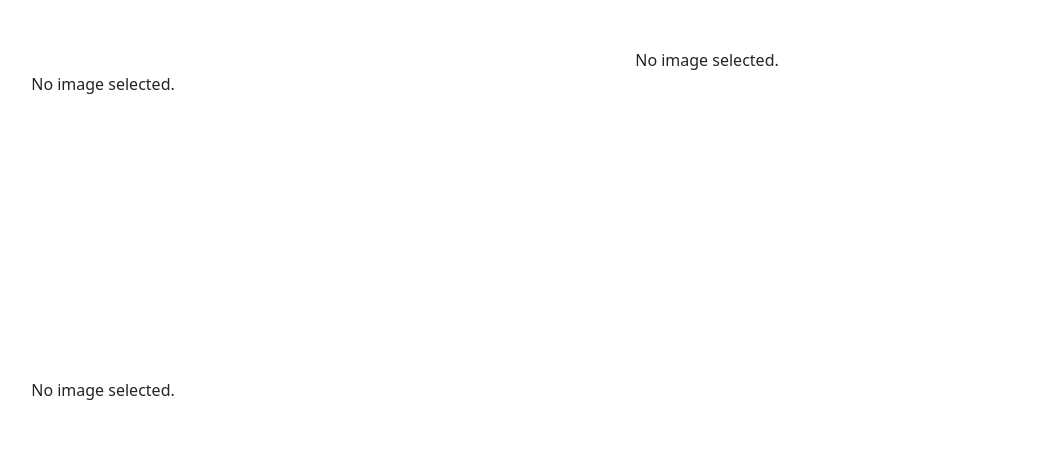
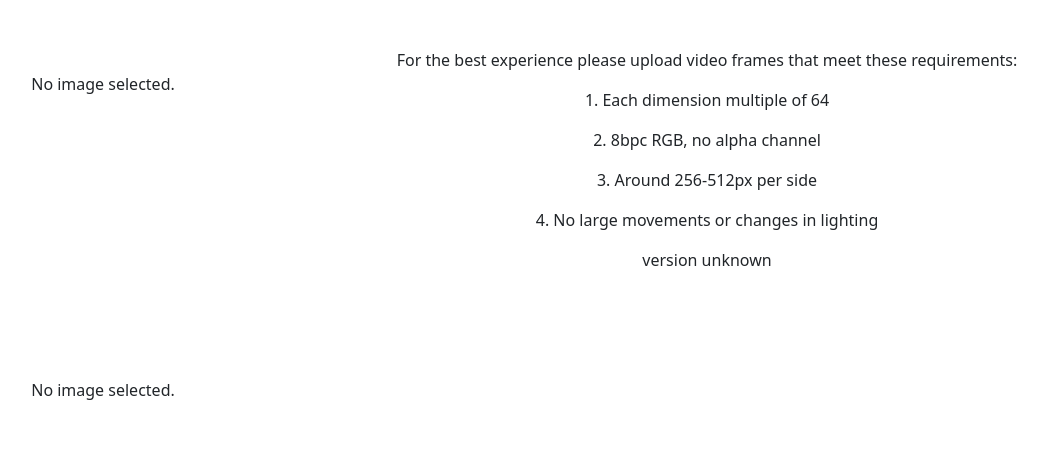
Before and after one commit to nik0sc/ai-demo, a Flask app: page / in a window 1280 px wide. Shown: the top 465 px of the page, without its empty margins (84-1131 px from the left). Run offline with Flask 2, Linux system fonts and the light colour scheme; some libraries are stand-ins or nearby versions.

Commit message:
disclaimer

```diff
--- a/app.py
+++ b/app.py
@@ -6,6 +6,7 @@ from urllib.request import urlopen
 from io import BytesIO
 from typing import Tuple, Dict
 import sys
+import os
 
 import torch
 import torchvision.transforms as transforms
@@ -13,6 +14,7 @@ import numpy as np
 import cv2
 
 PATH_TO_MODEL = "model_1e-4_4.pt"
+GIT_REV = os.environ.get("GIT_REV", "unknown")[:8]
 app = Flask(__name__)
 
 # Load model once and be done with it
@@ -123,7 +125,8 @@ def process():
 @ app.route("/")
 @ app.route("/index.html")
 def index():
-    return render_template("index.html")
+    return render_template("index.html",
+                           GIT_REV=GIT_REV)
 
 
 if __name__ == "__main__":
--- a/templates/index.html
+++ b/templates/index.html
@@ -69,7 +69,15 @@
           <img class="img-fluid position-absolute w-100" id="result-image-2" />
           <img class="img-fluid position-absolute w-100" id="result-image-3" />
           <div class="text-center align-middle" id="result-placeholder">
-            No image selected.
+            <p>
+              For the best experience please upload video frames that meet these
+              requirements:
+            </p>
+            <p>1. Each dimension multiple of 64</p>
+            <p>2. 8bpc RGB, no alpha channel</p>
+            <p>3. Around 256-512px per side</p>
+            <p>4. No large movements or changes in lighting</p>
+            <p>version {{GIT_REV}}</p>
           </div>
         </div>
         <div class="pt-3" style="z-index: 1;" id="result-control-container">
```
